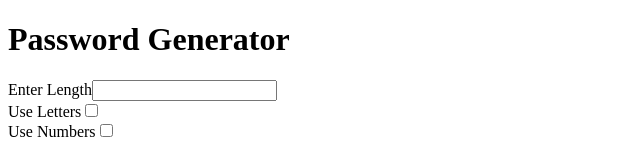
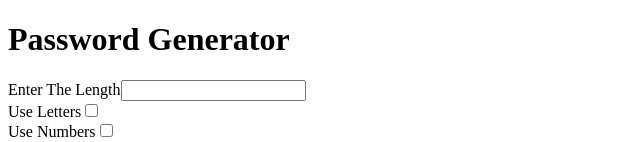
Before and after one commit to noubarkalost/PWA, an Angular app: page / in a window 1280 px wide. Shown: the top 142 px of the page, without its empty margins (0-640 px from the left). Built offline with nearby package versions, Linux system fonts and the light colour scheme.

Commit message:
handeling the CHeckboxes

```diff
--- a/src/app/app.component.html
+++ b/src/app/app.component.html
@@ -1,7 +1,7 @@
 <h1>Password Generator</h1>
 
 <div>
-  <label>Enter Length</label>
+  <label>Enter The Length</label>
   <input />
 </div>
 
--- a/src/app/app.component.ts
+++ b/src/app/app.component.ts
@@ -20,7 +20,6 @@ export class AppComponent {
     this.includeSymbols = !this.includeSymbols;
   }
   onButtonClick() {
-    console.log(this.includeLetters, this.includeNumbers, this.includeSymbols);
     this.password = 'my password';
   }
   getPassword() {
```
